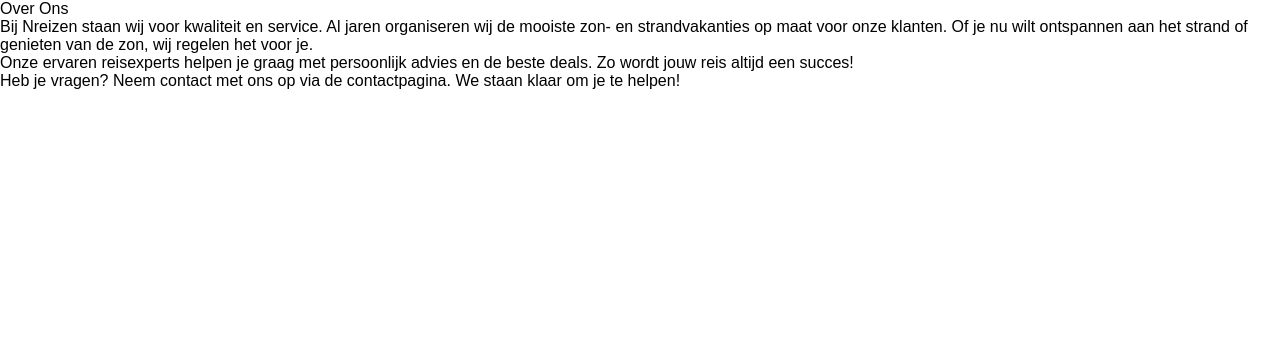
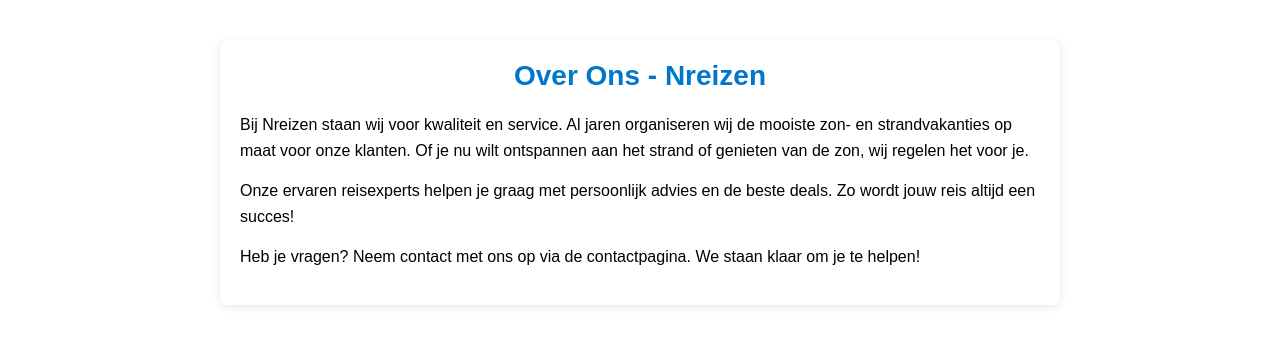
Before and after one commit to Noahbschool/webapp2, a PHP site: page /pages/over-ons.php in a window 1280 px wide. Shown: the top 346 px of the page. Run offline with PHP 8.4, Linux system fonts and the light colour scheme.

Commit message:
overons mooier gemaakt

```diff
--- a/assets/css/style.css
+++ b/assets/css/style.css
@@ -41,3 +41,25 @@ body {
 .facts-list div {
     margin-bottom: 5px;
 }
+
+.overons-container {
+    max-width: 800px;
+    margin: 40px auto;
+    padding: 20px;
+    background-color: #fff;
+    border-radius: 8px;
+    box-shadow: 0 2px 8px rgba(0,0,0,0.1);
+}
+
+.overons-title {
+    text-align: center;
+    font-size: 28px;
+    color: #0077cc;
+    margin-bottom: 20px;
+    font-weight: bold;
+}
+
+.overons-block {
+    margin-bottom: 15px;
+    line-height: 1.6;
+}
--- a/pages/over-ons.php
+++ b/pages/over-ons.php
@@ -10,19 +10,25 @@
 
 <main class="overons-container">
 
-  <div class="overons-title">Over Ons</div>
+  <div class="overons-title">Over Ons - Nreizen</div>
 
+  <section class="overons-block">
     <div>
       Bij Nreizen staan wij voor kwaliteit en service. Al jaren organiseren wij de mooiste zon- en strandvakanties op maat voor onze klanten. Of je nu wilt ontspannen aan het strand of genieten van de zon, wij regelen het voor je.
     </div>
+  </section>
 
+  <section class="overons-block">
     <div>
       Onze ervaren reisexperts helpen je graag met persoonlijk advies en de beste deals. Zo wordt jouw reis altijd een succes!
     </div>
+  </section>
 
+  <section class="overons-block">
     <div>
       Heb je vragen? Neem contact met ons op via de contactpagina. We staan klaar om je te helpen!
     </div>
+  </section>
 
 </main>
 
```
Lines whose indentation alone changed are shown as unchanged.
